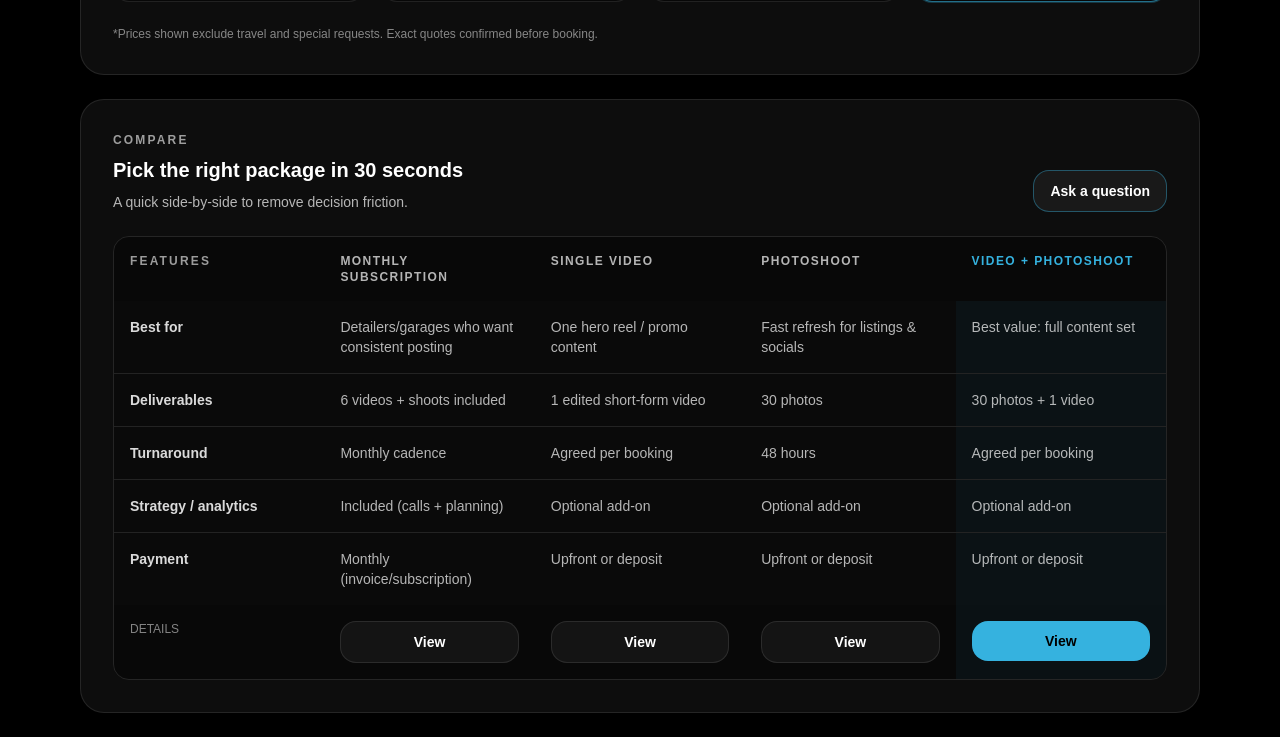
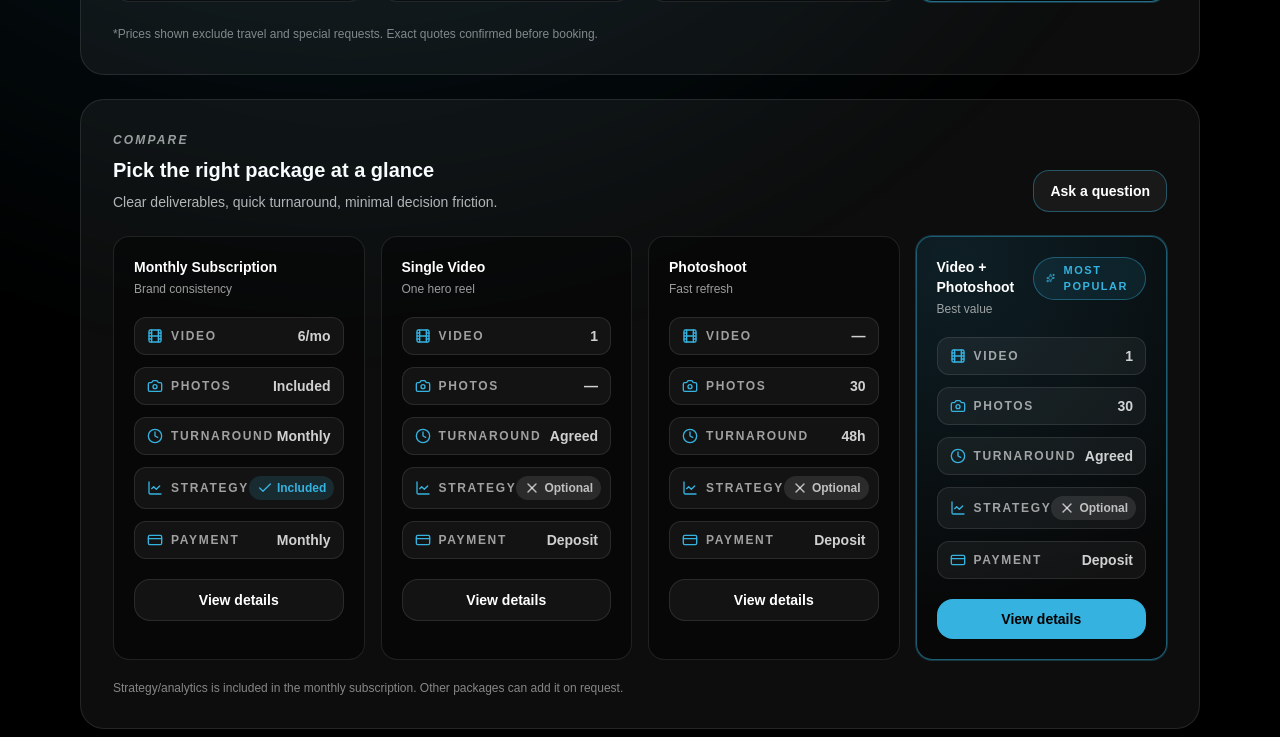
Before and after one commit to aaronbenham/coulson-visuals-website, a Next.js app: page /services in a window 1280 px wide. Shown: the part 1060-1797 px from the top of the page. Built offline with nearby package versions, Linux system fonts and the light colour scheme.

Commit message:
lots of changes, added better comparison component, imporved UI, portfolio linked, background on services and contact page

```diff
--- a/src/app/page.tsx
+++ b/src/app/page.tsx
@@ -4,6 +4,7 @@ import QualityDial from "../components/QualityDial";
 import ProcessRoadmap from "../components/ServiceSection";
 import ExperienceCard from "../components/ExperienceCard";
 import AboutSection from "../components/AboutSection";
+import ServicesCTA from "../components/ServicesCTA";
 
 export default function HomePage() {
   return (
@@ -48,6 +49,10 @@ export default function HomePage() {
 
       <AboutSection />
 
+      <section className="mx-auto max-w-6xl px-4 pb-16">
+        <ServicesCTA />
+      </section>
+
     </main>
   );
 }
--- a/src/app/services/page.tsx
+++ b/src/app/services/page.tsx
@@ -12,14 +12,14 @@ export const metadata = {
 
 export default function ServicesPage() {
   return (
-    <main className="min-h-screen bg-black text-white">
+    <main className="relative min-h-screen bg-black text-white overflow-hidden">
+      {/* Page-wide background (same glow style as ServicesCTA) */}
+      <div className="pointer-events-none absolute inset-0">
+        <div className="absolute -inset-24 blur-2xl bg-[radial-gradient(circle_at_30%_20%,rgba(53,178,223,0.18),transparent_35%)] " />
+      </div>
+
       {/* Hero */}
-      <section className="relative overflow-hidden">
-        {/* Subtle background treatment */}
-        <div className="pointer-events-none absolute inset-0">
-          <div className="absolute -top-40 left-1/2 h-[520px] w-[520px] -translate-x-1/2 rounded-full bg-[radial-gradient(circle,rgba(53,178,223,0.18),transparent_60%)] blur-2xl" />
-          <div className="absolute inset-0 bg-gradient-to-b from-black via-black to-black" />
-        </div>
+      <section className="relative">
 
         <div className="relative mx-auto max-w-6xl px-4 pt-20 pb-10 sm:pt-24 sm:pb-12">
           <p className="text-xs font-semibold italic tracking-[0.18em] text-white/60">
@@ -44,12 +44,13 @@ export default function ServicesPage() {
               Book a shoot
             </Link>
 
-            <Link
-              href="/portfolio"
-              className="inline-flex items-center justify-center rounded-2xl border border-accent/40 bg-white/5 px-5 py-3 text-sm font-semibold text-white transition-colors hover:bg-accent/10"
-            >
-              View portfolio
-            </Link>
+            <a
+              className="inline-flex items-center justify-center rounded-2xl border border-white/15 bg-white/5 px-5 py-3 text-sm font-semibold text-white transition-colors hover:bg-white/10"
+              target="_blank"
+              href="https://coulsonvisuals.com/"
+              rel="noopener noreferrer">
+                View Portfolio
+            </a>
           </div>
 
           {/* Micro trust strip */}
--- a/src/components/ServicesComparison.tsx
+++ b/src/components/ServicesComparison.tsx
@@ -1,63 +1,97 @@
 "use client";
 
 import Link from "next/link";
+import {
+  Camera,
+  Film,
+  Clock,
+  LineChart,
+  CreditCard,
+  Check,
+  X,
+  Sparkles,
+} from "lucide-react";
 
-type Col = {
+type Service = {
   title: string;
   href: string;
   highlight?: boolean;
+  tagline: string; // short "best for"
+  videos?: string; // e.g. "6/mo", "1"
+  photos?: string; // e.g. "Included", "30"
+  turnaround: string; // e.g. "48h"
+  strategy: boolean;
+  payment: string; // short
 };
 
-const cols: Col[] = [
-  { title: "Monthly Subscription", href: "/services/monthly-subscription" },
-  { title: "Single Video", href: "/services/single-video" },
-  { title: "Photoshoot", href: "/services/photoshoot" },
-  { title: "Video + Photoshoot", href: "/services/video-photoshoot", highlight: true },
+const services: Service[] = [
+  {
+    title: "Monthly Subscription",
+    href: "/services/monthly-subscription",
+    tagline: "Brand consistency",
+    videos: "6/mo",
+    photos: "Included",
+    turnaround: "Monthly",
+    strategy: true,
+    payment: "Monthly",
+  },
+  {
+    title: "Single Video",
+    href: "/services/single-video",
+    tagline: "One hero reel",
+    videos: "1",
+    photos: "—",
+    turnaround: "Agreed",
+    strategy: false,
+    payment: "Deposit",
+  },
+  {
+    title: "Photoshoot",
+    href: "/services/photoshoot",
+    tagline: "Fast refresh",
+    videos: "—",
+    photos: "30",
+    turnaround: "48h",
+    strategy: false,
+    payment: "Deposit",
+  },
+  {
+    title: "Video + Photoshoot",
+    href: "/services/video-photoshoot",
+    highlight: true,
+    tagline: "Best value",
+    videos: "1",
+    photos: "30",
+    turnaround: "Agreed",
+    strategy: false,
+    payment: "Deposit",
+  },
 ];
 
-const rows: { label: string; values: string[] }[] = [
-  {
-    label: "Best for",
-    values: [
-      "Detailers/garages who want consistent posting",
-      "One hero reel / promo content",
-      "Fast refresh for listings & socials",
-      "Best value: full content set",
-    ],
-  },
-  {
-    label: "Deliverables",
-    values: ["6 videos + shoots included", "1 edited short-form video", "30 photos", "30 photos + 1 video"],
-  },
-  {
-    label: "Turnaround",
-    values: ["Monthly cadence", "Agreed per booking", "48 hours", "Agreed per booking"],
-  },
-  {
-    label: "Strategy / analytics",
-    values: ["Included (calls + planning)", "Optional add-on", "Optional add-on", "Optional add-on"],
-  },
-  {
-    label: "Payment",
-    values: ["Monthly (invoice/subscription)", "Upfront or deposit", "Upfront or deposit", "Upfront or deposit"],
-  },
-];
+const metrics = [
+  { key: "videos", label: "Video", Icon: Film },
+  { key: "photos", label: "Photos", Icon: Camera },
+  { key: "turnaround", label: "Turnaround", Icon: Clock },
+  { key: "strategy", label: "Strategy", Icon: LineChart },
+  { key: "payment", label: "Payment", Icon: CreditCard },
+] as const;
 
 export default function ServicesComparison() {
   return (
     <div className="rounded-3xl border border-white/10 bg-white/5 p-6 sm:p-8">
       <div className="flex items-end justify-between gap-6">
         <div>
-          <p className="text-xs font-semibold tracking-[0.18em] text-white/60">
+          <p className="text-xs font-semibold italic tracking-[0.18em] text-white/60">
             COMPARE
           </p>
           <h2 className="mt-2 text-lg sm:text-xl font-semibold">
-            Pick the right package in 30 seconds
+            Pick the right package at a glance
           </h2>
           <p className="mt-2 text-sm text-white/70">
-            A quick side-by-side to remove decision friction.
+            Clear deliverables, quick turnaround, minimal decision friction.
           </p>
         </div>
+
         <Link
           href="/contact"
           className="hidden sm:inline-flex items-center justify-center rounded-2xl border border-accent/40 bg-white/5 px-4 py-2.5 text-sm font-semibold text-white transition-colors hover:bg-accent/10"
@@ -66,86 +100,194 @@ export default function ServicesComparison() {
         </Link>
       </div>
 
-      <div className="mt-6 overflow-hidden rounded-2xl border border-white/10">
-        {/* Header */}
-        <div className="grid grid-cols-2 sm:grid-cols-5 bg-black/40">
-          <div className="p-4 text-xs font-semibold tracking-[0.18em] text-white/60">
-            FEATURES
-          </div>
-          {cols.map((c) => (
+      {/* Desktop: 4 premium cards in a row */}
+      <div className="mt-6 hidden lg:grid grid-cols-4 gap-4">
+        {services.map((s) => (
           <div
-              key={c.title}
-              className={`p-4 text-xs font-semibold tracking-[0.12em] ${
-                c.highlight ? "text-accent" : "text-white/70"
-              } hidden sm:block`}
+            key={s.title}
+            className={[
+              "relative overflow-hidden rounded-2xl border bg-black/40 p-5",
+              s.highlight ? "border-accent/50 shadow-[0_0_0_1px_rgba(53,178,223,0.25)]" : "border-white/10",
+            ].join(" ")}
           >
-              {c.title.toUpperCase()}
-            </div>
-          ))}
-          {/* Mobile: show only “Most Popular” column name as CTA row below */}
-          <div className="p-4 text-xs font-semibold tracking-[0.12em] text-accent sm:hidden text-right">
-            VIDEO + PHOTO
-          </div>
+            {/* subtle glow on highlight */}
+            {s.highlight && (
+              <div className="pointer-events-none absolute -inset-24 bg-[radial-gradient(circle_at_30%_20%,rgba(53,178,223,0.14),transparent_60%)]" />
+            )}
+
+            <div className="relative">
+              <div className="flex items-start justify-between gap-3">
+                <div>
+                  <p className="text-sm font-semibold">{s.title}</p>
+                  <p className="mt-1 text-xs text-white/60">{s.tagline}</p>
                 </div>
 
-        {/* Rows */}
-        <div className="divide-y divide-white/10 bg-black/20">
-          {rows.map((r) => (
-            <div key={r.label} className="grid grid-cols-2 sm:grid-cols-5">
-              <div className="p-4 text-sm font-semibold text-white/85">
-                {r.label}
+                {s.highlight && (
+                  <span className="inline-flex items-center gap-2 rounded-full border border-accent/40 bg-accent/10 px-3 py-1 text-[11px] font-semibold tracking-[0.14em] text-accent">
+                    <Sparkles className="h-3.5 w-3.5" />
+                    MOST POPULAR
+                  </span>
+                )}
               </div>
 
-              {/* Desktop columns */}
-              {r.values.map((v, idx) => (
-                <div
-                  key={idx}
-                  className={`hidden sm:block p-4 text-sm text-white/70 ${
-                    cols[idx]?.highlight ? "bg-accent/5" : ""
-                  }`}
+              <div className="mt-5 space-y-3">
+                {/* Chips */}
+                <Chip Icon={Film} label="Video" value={s.videos ?? "—"} />
+                <Chip Icon={Camera} label="Photos" value={s.photos ?? "—"} />
+                <Chip Icon={Clock} label="Turnaround" value={s.turnaround} />
+                <BoolChip Icon={LineChart} label="Strategy" ok={s.strategy} />
+                <Chip Icon={CreditCard} label="Payment" value={s.payment} />
+              </div>
+
+              <Link
+                href={s.href}
+                className={[
+                  "mt-5 inline-flex w-full items-center justify-center rounded-2xl px-4 py-2.5 text-sm font-semibold transition-colors",
+                  s.highlight
+                    ? "bg-accent text-black hover:brightness-110"
+                    : "border border-white/10 bg-white/5 text-white hover:bg-white/10",
+                ].join(" ")}
               >
-                  {v}
-                </div>
-              ))}
-
-              {/* Mobile: show only the most popular value */}
-              <div className="p-4 text-sm text-white/70 sm:hidden text-right bg-accent/5">
-                {r.values[3]}
+                View details
+              </Link>
             </div>
           </div>
         ))}
       </div>
 
-        {/* Footer CTAs */}
-        <div className="grid grid-cols-2 sm:grid-cols-5 bg-black/40">
-          <div className="p-4 text-xs text-white/50">DETAILS</div>
+      {/* Mobile + Tablet: stacked cards (super readable) */}
+      <div className="mt-6 grid gap-4 lg:hidden">
+        {services.map((s) => (
+          <div
+            key={s.title}
+            className={[
+              "relative overflow-hidden rounded-2xl border bg-black/40 p-5",
+              s.highlight ? "border-accent/50" : "border-white/10",
+            ].join(" ")}
+          >
+            {s.highlight && (
+              <div className="pointer-events-none absolute -inset-24 bg-[radial-gradient(circle_at_30%_20%,rgba(53,178,223,0.14),transparent_60%)]" />
+            )}
 
-          {cols.map((c) => (
-            <div key={c.href} className={`p-4 hidden sm:block ${c.highlight ? "bg-accent/5" : ""}`}>
+            <div className="relative">
+              <div className="flex items-start justify-between gap-3">
+                <div>
+                  <p className="text-base font-semibold">{s.title}</p>
+                  <p className="mt-1 text-sm text-white/65">{s.tagline}</p>
+                </div>
+
+                {s.highlight && (
+                  <span className="text-[11px] font-semibold tracking-[0.14em] text-accent">
+                    MOST POPULAR
+                  </span>
+                )}
+              </div>
+
+              <div className="mt-4 grid grid-cols-2 gap-3">
+                <SmallStat Icon={Film} label="Video" value={s.videos ?? "—"} />
+                <SmallStat Icon={Camera} label="Photos" value={s.photos ?? "—"} />
+                <SmallStat Icon={Clock} label="Turnaround" value={s.turnaround} />
+                <SmallStat
+                  Icon={LineChart}
+                  label="Strategy"
+                  value={s.strategy ? "Included" : "Optional"}
+                />
+              </div>
+
+              <div className="mt-3">
+                <SmallStat Icon={CreditCard} label="Payment" value={s.payment} />
+              </div>
+
               <Link
-                href={c.href}
-                className={`inline-flex w-full items-center justify-center rounded-2xl px-4 py-2.5 text-sm font-semibold transition-colors ${
-                  c.highlight
+                href={s.href}
+                className={[
+                  "mt-5 inline-flex w-full items-center justify-center rounded-2xl px-4 py-3 text-sm font-semibold transition-colors",
+                  s.highlight
                     ? "bg-accent text-black hover:brightness-110"
-                    : "border border-white/10 bg-white/5 text-white hover:bg-white/10"
-                }`}
+                    : "border border-white/10 bg-white/5 text-white hover:bg-white/10",
+                ].join(" ")}
               >
-                View
-              </Link>
-            </div>
-          ))}
-
-          {/* Mobile: one CTA */}
-          <div className="p-4 sm:hidden text-right bg-accent/5">
-            <Link
-              href="/services/video-photoshoot"
-              className="inline-flex items-center justify-center rounded-2xl bg-accent px-4 py-2.5 text-sm font-semibold text-black hover:brightness-110"
-            >
-              View
+                View details
               </Link>
             </div>
           </div>
+        ))}
       </div>
+
+      {/* Micro note */}
+      <p className="mt-5 text-xs text-white/50">
+        Strategy/analytics is included in the monthly subscription. Other packages can add it on request.
+      </p>
     </div>
   );
 }
+
+/** Desktop chips */
+function Chip({
+  Icon,
+  label,
+  value,
+}: {
+  Icon: React.ComponentType<{ className?: string }>;
+  label: string;
+  value: string;
+}) {
+  return (
+    <div className="flex items-center justify-between rounded-xl border border-white/10 bg-white/5 px-3 py-2">
+      <div className="flex items-center gap-2 text-xs font-semibold tracking-[0.14em] text-white/60">
+        <Icon className="h-4 w-4 text-accent" />
+        {label.toUpperCase()}
+      </div>
+      <span className="text-sm font-semibold text-white/80">{value}</span>
+    </div>
+  );
+}
+
+function BoolChip({
+  Icon,
+  label,
+  ok,
+}: {
+  Icon: React.ComponentType<{ className?: string }>;
+  label: string;
+  ok: boolean;
+}) {
+  return (
+    <div className="flex items-center justify-between rounded-xl border border-white/10 bg-white/5 px-3 py-2">
+      <div className="flex items-center gap-2 text-xs font-semibold tracking-[0.14em] text-white/60">
+        <Icon className="h-4 w-4 text-accent" />
+        {label.toUpperCase()}
+      </div>
+      <span
+        className={[
+          "inline-flex items-center gap-1 rounded-full px-2 py-1 text-xs font-semibold",
+          ok ? "bg-accent/15 text-accent" : "bg-white/10 text-white/70",
+        ].join(" ")}
+      >
+        {ok ? <Check className="h-4 w-4" /> : <X className="h-4 w-4" />}
+        {ok ? "Included" : "Optional"}
+      </span>
+    </div>
+  );
+}
+
+/** Mobile stats */
+function SmallStat({
+  Icon,
+  label,
+  value,
+}: {
+  Icon: React.ComponentType<{ className?: string }>;
+  label: string;
+  value: string;
+}) {
+  return (
+    <div className="rounded-2xl border border-white/10 bg-white/5 p-3">
+      <div className="flex items-center gap-2 text-xs font-semibold tracking-[0.14em] text-white/60">
+        <Icon className="h-4 w-4 text-accent" />
+        {label.toUpperCase()}
+      </div>
+      <div className="mt-1 text-sm font-semibold text-white/85">{value}</div>
+    </div>
+  );
+}
--- a/src/components/ServicesFAQ.tsx
+++ b/src/components/ServicesFAQ.tsx
@@ -36,7 +36,7 @@ export default function ServicesFAQ() {
   return (
     <section id="FAQ">
     <div className="rounded-3xl border border-white/10 bg-white/5 p-6 sm:p-8">
-      <p className="text-xs font-semibold tracking-[0.18em] text-white/60">FAQ</p>
+      <p className="text-xs font-semibold italic tracking-[0.18em] text-white/60">FAQ</p>
       <h2 className="mt-2 text-lg sm:text-xl font-semibold">Quick answers</h2>
       <p className="mt-2 text-sm text-white/70">
         The stuff clients usually ask before booking.
--- a/src/components/VideoHero.tsx
+++ b/src/components/VideoHero.tsx
@@ -81,13 +81,14 @@ export default function VideoHero() {
 
             <div className="fade-up fade-delay-3 relative z-30  mt-6 flex flex-col gap-3 sm:flex-row">
               <a
-                href="/contact"
+                href="/services"
                 className="inline-flex items-center justify-center rounded-2xl px-5 py-3 text-sm font-semibold bg-accent text-black hover:bg-accent/90"
               >
                 Book a shoot
               </a>
               <a
-                href="/portfolio"
+                href="https://www.coulsonvisuals.com/"
+                target="_blank"
                 className="inline-flex items-center justify-center rounded-2xl border border-white/15 bg-white/5 px-5 py-3 text-sm font-semibold text-white hover:bg-white/10"
               >
                 View portfolio
```
Also changed, not shown: src/app/contact/page.tsx (+62 -14 lines), src/app/portfolio/page.tsx (deleted, +0 -15 lines), src/components/AboutSection.tsx (+7 -6 lines), src/components/ExperienceCard.tsx (+5 -7 lines), src/components/Footer.tsx (+6 -10 lines), src/components/Header.tsx (+21 -2 lines), src/components/ServicesCTA.tsx (+4 -4 lines). Lines whose indentation alone changed are shown as unchanged.
